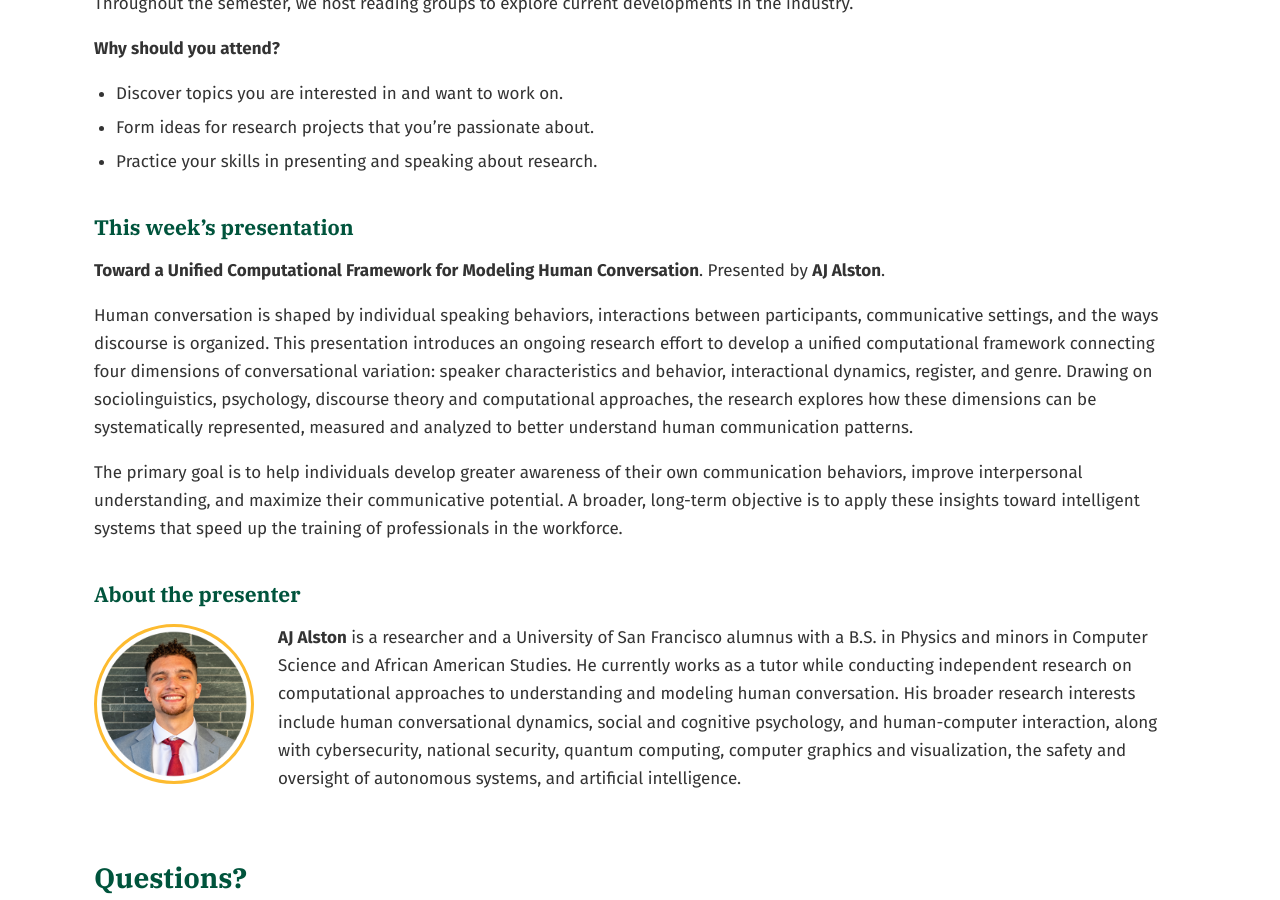
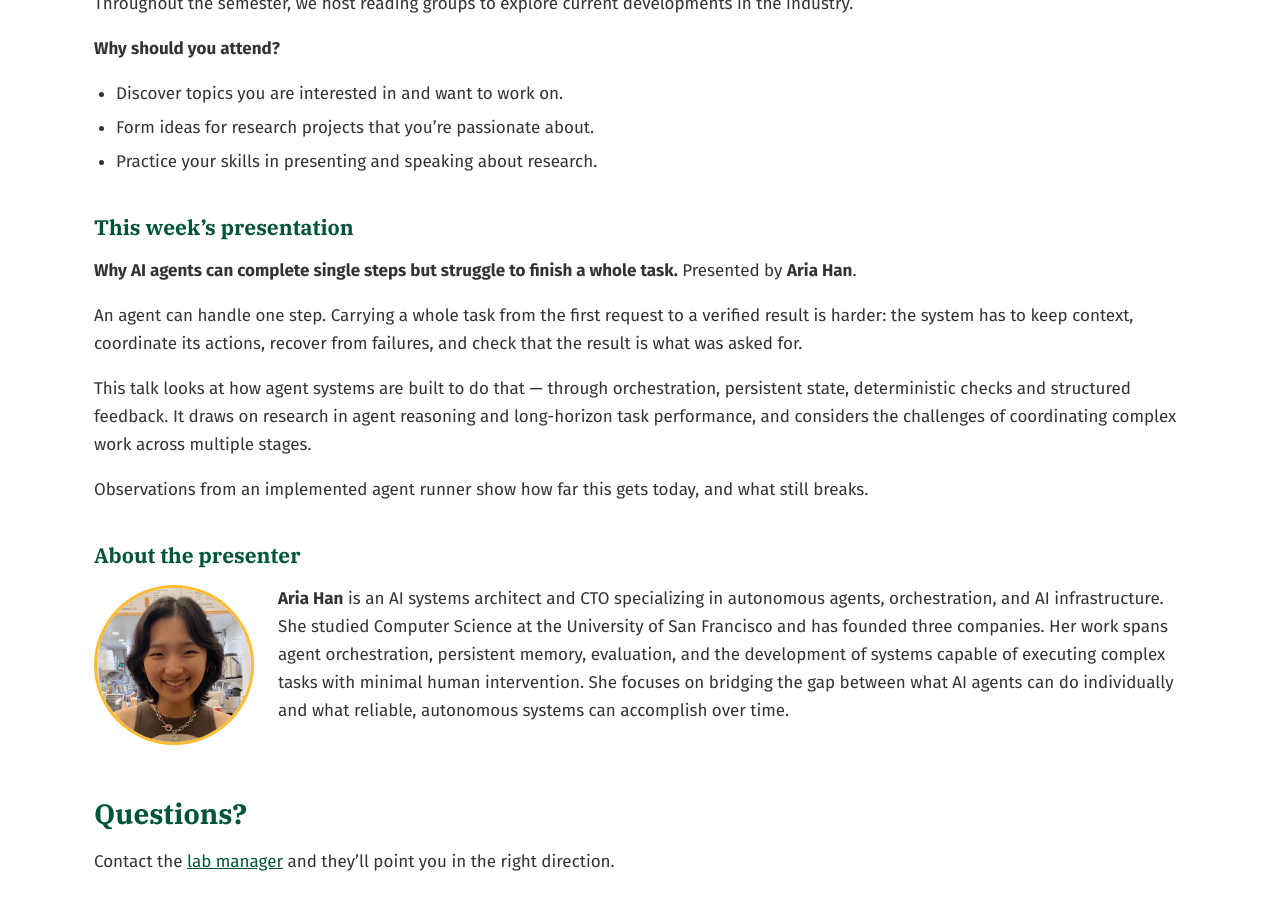
Before and after one commit to USF-MAGICS/usf-magics.github.io, a Jekyll site: the page built from meetings/index.md, in a window 1280 px wide and 900 px high, scrolled down 1465 px. Built offline with Jekyll 4.4.1, drawn with Linux system fonts in a browser that asks for light colours; some web fonts are replaced; our own code applies the rules of GitHub Pages for plain Markdown files; some of the changed text lies outside the part shown.

Commit message:
Add the November 19 reading group and two genomic interpretability projects
Meetings page features Aria Han's presentation on why AI agents struggle to finish a whole task, with her headshot and bio. AJ Alston's November 5 reading group moves to the hidden Past Presenters page.

Research Projects adds Padmaja Mohanty and David Guy Brizan's work on biological representations in genomic foundation models and on self-correction in large language models.

```diff
--- a/meetings/index.md
+++ b/meetings/index.md
@@ -30,9 +30,9 @@ Let us know if you would like to meet in person and we will find a room.
 
 **Project check in**
 
-**Featured presentation:** Unified Computational Framework for Modeling Human Conversation — Thursday, November 5, 7:00 pm
+**Featured presentation:** Why AI agents can complete single steps but struggle to finish a whole task — Thursday, November 19, 7:00 pm
 
-**Presenter:** AJ Alston
+**Presenter:** Aria Han
 
 ## What happens at a meeting
 
@@ -56,39 +56,34 @@ developments in the industry.
 
 ### This week's presentation
 
-**Toward a Unified Computational Framework for Modeling Human Conversation**.
-Presented by **AJ Alston**.
+**Why AI agents can complete single steps but struggle to finish a whole task.**
+Presented by **Aria Han**.
 
-Human conversation is shaped by individual speaking behaviors, interactions
-between participants, communicative settings, and the ways discourse is
-organized. This presentation introduces an ongoing research effort to develop a
-unified computational framework connecting four dimensions of conversational
-variation: speaker characteristics and behavior, interactional dynamics,
-register, and genre. Drawing on sociolinguistics, psychology, discourse theory
-and computational approaches, the research explores how these dimensions can be
-systematically represented, measured and analyzed to better understand human
-communication patterns.
+An agent can handle one step. Carrying a whole task from the first request to a
+verified result is harder: the system has to keep context, coordinate its
+actions, recover from failures, and check that the result is what was asked for.
 
-The primary goal is to help individuals develop greater awareness of their own
-communication behaviors, improve interpersonal understanding, and maximize their
-communicative potential. A broader, long-term objective is to apply these
-insights toward intelligent systems that speed up the training of professionals
-in the workforce.
+This talk looks at how agent systems are built to do that — through
+orchestration, persistent state, deterministic checks and structured feedback.
+It draws on research in agent reasoning and long-horizon task performance, and
+considers the challenges of coordinating complex work across multiple stages.
+
+Observations from an implemented agent runner show how far this gets today, and
+what still breaks.
 
 ### About the presenter
 
 <div class="presenter">
-  <img class="presenter__photo" src="/assets/img/aj-alston.png" alt="AJ Alston">
+  <img class="presenter__photo" src="/assets/img/aria-han.jpg" alt="Aria Han">
   <div markdown="1">
 
-**AJ Alston** is a researcher and a University of San Francisco alumnus with a
-B.S. in Physics and minors in Computer Science and African American Studies. He
-currently works as a tutor while conducting independent research on
-computational approaches to understanding and modeling human conversation. His
-broader research interests include human conversational dynamics, social and
-cognitive psychology, and human-computer interaction, along with cybersecurity,
-national security, quantum computing, computer graphics and visualization, the
-safety and oversight of autonomous systems, and artificial intelligence.
+**Aria Han** is an AI systems architect and CTO specializing in autonomous
+agents, orchestration, and AI infrastructure. She studied Computer Science at the
+University of San Francisco and has founded three companies. Her work spans agent
+orchestration, persistent memory, evaluation, and the development of systems
+capable of executing complex tasks with minimal human intervention. She focuses
+on bridging the gap between what AI agents can do individually and what reliable,
+autonomous systems can accomplish over time.
 
   </div>
 </div>
```
Also changed, not shown: past-presenters/index.md (+23 -1 lines), projects/index.md (+38 -0 lines), assets/img/aria-han.jpg (added).
